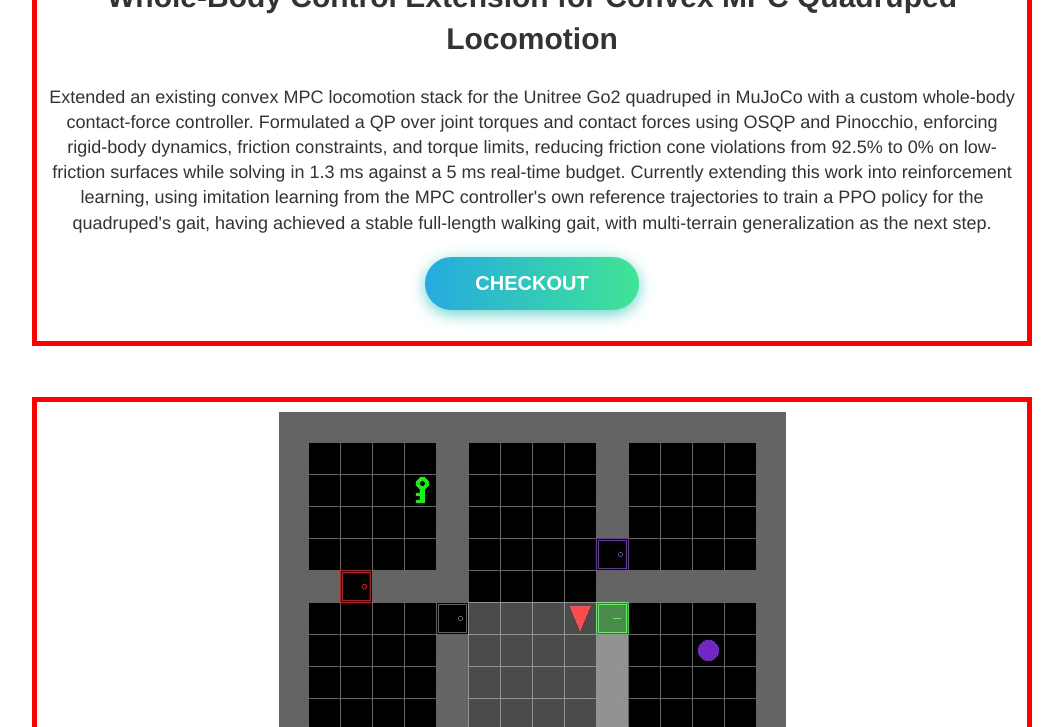
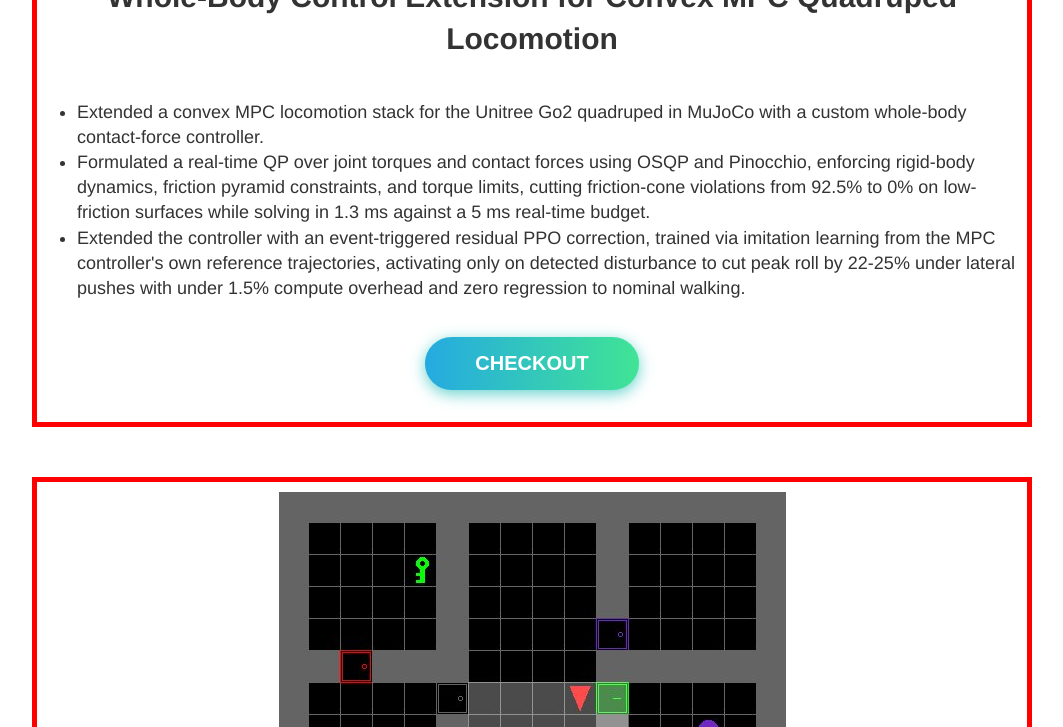
Before and after one commit to Aryaman22102002/Aryaman22102002.github.io, a Jekyll site: the page built from projects.md, in a window 1280 px wide and 900 px high, scrolled down 484 px, cut to the strip 173-900 px from the top of the window. Shown: the whole strip, without its empty margins (108-1171 px from the left). Built offline with Jekyll 4.4.1, drawn with Linux system fonts in a browser that asks for light colours; some of the changed text lies outside the part shown.

Commit message:
Projects updated

```diff
--- a/projects.md
+++ b/projects.md
@@ -84,8 +84,11 @@ button:before{
 <b style="font-size:30px"> Whole-Body Control Extension for Convex MPC Quadruped Locomotion</b>
 </center>
 <br>
-Extended an existing convex MPC locomotion stack for the Unitree Go2 quadruped in MuJoCo with a custom whole-body contact-force controller. Formulated a QP over joint torques and contact forces using OSQP and Pinocchio, enforcing rigid-body dynamics, friction constraints, and torque limits, reducing friction cone violations from 92.5% to 0% on low-friction surfaces while solving in 1.3 ms against a 5 ms real-time budget. Currently extending this work into reinforcement learning, using imitation learning from the MPC controller's own reference trajectories to train a PPO policy for the quadruped's gait, having achieved a stable full-length walking gait, with multi-terrain generalization as the next step.
-<br>
+<ul id="left">
+    <li> Extended a convex MPC locomotion stack for the Unitree Go2 quadruped in MuJoCo with a custom whole-body contact-force controller. </li>
+    <li> Formulated a real-time QP over joint torques and contact forces using OSQP and Pinocchio, enforcing rigid-body dynamics, friction pyramid constraints, and torque limits, cutting friction-cone violations from 92.5% to 0% on low-friction surfaces while solving in 1.3 ms against a 5 ms real-time budget. </li>
+    <li> Extended the controller with an event-triggered residual PPO correction, trained via imitation learning from the MPC controller's own reference trajectories, activating only on detected disturbance to cut peak roll by 22-25% under lateral pushes with under 1.5% compute overhead and zero regression to nominal walking. </li>
+</ul>
 <br>
 <div id="frozen-btn">
 <center>
@@ -111,8 +114,11 @@ Extended an existing convex MPC locomotion stack for the Unitree Go2 quadruped i
 <b style="font-size:30px"> POMDP Navigation in MiniGrid</b>
 </center>
 <br>
-Compared online POMDP planning (POMCP) against recurrent deep RL methods (PPO and A2C with LSTM) for partially observable navigation across 5 MiniGrid environments of increasing complexity. Recurrent PPO solved all environments including a 6-room layout while POMCP degraded on larger tasks due to exponential belief space growth. Identified LSTM memory, exploration bonuses, and correct action space design as jointly necessary for success in multi-room POMDPs.
-<br>
+<ul id="left">
+    <li> Compared POMCP (online POMDP planning) against recurrent PPO and A2C with LSTM across 5 MiniGrid environments of increasing complexity. </li>
+    <li> Recurrent PPO solved all 5 environments including a 6-room layout while POMCP degraded on larger tasks due to exponential belief space growth. </li>
+    <li> Identified LSTM memory, exploration bonuses, and correct action-space design as jointly necessary for success in multi-room POMDPs. </li>
+</ul>
 <br>
 <div id="frozen-btn">
 <center>
@@ -139,8 +145,11 @@ Compared online POMDP planning (POMCP) against recurrent deep RL methods (PPO an
 <b style="font-size:30px"> Camera Lidar Temporal Calibration</b>
 </center>
 <br>
-As part of my EECE7150 Autonomous Field Robotics course's project at Northeastern University, I developed a camera–LiDAR temporal calibration method based on geometric and visual edge alignment across sensors. Additionaly, I estimated sub-frame time offsets via robust optimization and validated alignment using LiDAR-to-image projection overlays.
-<br>
+<ul id="left">
+    <li> Built an offline temporal calibration pipeline for camera-LiDAR time synchronization on the Hunter robot, as part of my EECE7150 Autonomous Field Robotics course project at Northeastern University. </li>
+    <li> Constructed a cross-modal alignment metric using projected LiDAR points scored against Canny edge distance transforms, then estimated the inter-sensor time offset via Powell optimization and dense grid search, recovering a consistent ~73 ms offset. </li>
+    <li> Extended to joint 7-DOF optimization over temporal offset and extrinsic parameters using IMU pre-integration for motion compensation, and validated alignment using LiDAR-to-image projection overlays. </li>
+</ul>
 <br>
 <div id="frozen-btn">
 <center>
@@ -168,8 +177,11 @@ As part of my EECE7150 Autonomous Field Robotics course's project at Northeaster
 <b style="font-size:30px"> 3D Reconstruction Using Structure-from-Motion</b>
 </center>
 <br>
-As part of my EECE7150 Autonomous Field Robotics course's project at Northeastern University, I developed an end-to-end Structure-from-Motion pipeline from scratch to estimate camera poses and reconstruct sparse 3D structure from multi-view images. I aslo applied global bundle adjustment with GTSAM to significantly reduce reprojection error and improve trajectory consistency.
-<br>
+<ul id="left">
+    <li> Built a complete incremental Structure-from-Motion pipeline from scratch to recover sparse 3D structure and camera poses from 24 images of a Buddha statue, as part of my EECE7150 Autonomous Field Robotics course project at Northeastern University. </li>
+    <li> Implemented SIFT feature extraction, RANSAC-based Essential matrix estimation, and cheirality-based pose recovery, then triangulated points and extended the map incrementally via PnP. </li>
+    <li> Applied global bundle adjustment using GTSAM with Huber robust loss, reducing mean reprojection error from 1.28 px to 0.55 px, a 57% improvement. </li>
+</ul>
 <br>
 <div id="frozen-btn">
 <center>
@@ -196,8 +208,11 @@ As part of my EECE7150 Autonomous Field Robotics course's project at Northeaster
 <b style="font-size:30px"> BBS Scan Matching Cpu</b>
 </center>
 <br>
-As part of my EECE5550 Mobile Robotics course's project at Northeastern University, I reproduced a simplified, CPU-only version of the implementation of the 3D-BBS (Branch-and-Bound Scan Matching) algorithm for global localization using LiDAR data. This project aligns 3D LiDAR scans to a voxelized map by exhaustively searching a 4D pose space (x, y, z, yaw) and scoring candidates using voxel occupancy overlap. This algorithm was originally proposed in the 3D-BBS: Global Localization for 3D Point Cloud Scan Matching Using Branch-and-Bound paper.
-<br>
+<ul id="left">
+    <li> Reimplemented a simplified, CPU-only version of 3D-BBS (Branch-and-Bound Scan Matching, ICRA 2024) for training-free global LiDAR localization, as part of my EECE5550 Mobile Robotics course project at Northeastern University. </li>
+    <li> Built a voxel map using a spatial hash table, defined a 4D search space (x, y, z, yaw), and implemented hierarchical Branch-and-Bound search with a max-priority queue for candidate pruning. </li>
+    <li> Evaluated on KITTI Sequence 00, achieving under 5 m ATE and under 1-degree AOE across perturbed and fake initializations. </li>
+</ul>
 <br>
 <div id="frozen-btn">
 <center>
@@ -222,8 +237,11 @@ As part of my EECE5550 Mobile Robotics course's project at Northeastern Universi
 <b style="font-size:30px"> Cruise Control System</b>
 </center>
 <br>
-As part of our ME5659 Control Systems Course course's project at Northeastern University, we focused on designing and comparing three different controllers: PID, Lead-Lag, and LQR, for regulating the velocity of a Toyota Camry XLE under aerodynamic and rolling resistance forces.
-<br>
+<ul id="left">
+    <li> Designed and simulated a longitudinal cruise control system for a Toyota Camry XLE using MATLAB and Simulink, as part of our ME5659 Control Systems course project at Northeastern University. </li>
+    <li> Modeled vehicle dynamics including aerodynamic drag, rolling resistance, and drivetrain forces from real-world specifications. </li>
+    <li> Designed and compared PID, LQR, and lead-lag controllers, achieving 1.59% overshoot with PID while identifying LQR's steady-state error and lead-lag's degraded performance under nonlinear dynamics, motivating optimization-based control (NMPC) as the natural next step for handling plant nonlinearities at higher speeds. </li>
+</ul>
 <br>
 <div id="frozen-btn">
 <center>
@@ -247,8 +265,11 @@ As part of our ME5659 Control Systems Course course's project at Northeastern Un
 <b style="font-size:30px"> Sensor Fusion Of GPS And IMU Data For Automotive Dead Reckoning</b>
 </center>
 <br>
-Created custom ROS 2 messages and drivers for GPS and IMU sensors and collected data using the NUANCE autonomous car provided by Northeastern University. Analyzed the IMU's noise characteristics through Allan Variance and calibrated magnetometer by correcting hard and soft iron distortions and error compensation in IMU and GPS data. Compensated for accelerometer bias to estimate the vehicle’s forward velocity, and fused the yaw angle computed from the gyroscope and magnetometer data using a complementary filter to estimate heading for Dead Reckoning with IMU.
-<br>
+<ul id="left">
+    <li> Collected GPS and IMU data using the NUANCE autonomous car provided by Northeastern University to perform automotive dead reckoning. </li>
+    <li> Developed custom ROS 2 message types and drivers for the VN-100 IMU and GPS, and performed magnetometer hard-iron and soft-iron calibration via SVD-based ellipse fitting. </li>
+    <li> Fused gyroscope-integrated yaw with corrected magnetometer yaw via a Butterworth complementary filter, and estimated forward velocity via zero-velocity-update-corrected accelerometer integration to reconstruct the full vehicle trajectory, validated against GPS UTM ground truth. </li>
+</ul>
 <br>
 <div id="frozen-btn">
 <center>
@@ -272,8 +293,11 @@ Created custom ROS 2 messages and drivers for GPS and IMU sensors and collected
 <b style="font-size:30px"> FAST-LIO Loop Closure Test On NUANCE</b>
 </center>
 <br>
-Collected data in NUANCE autonomous car using the Ouster 3D lidar, VectorNav (VN-100) IMU, and GPS sensors while driving around the streets of Boston. Tested FAST-LIO, FAST-LIO LC, and LIO-SAM on standard datasets as well as on our data, displayed the results for FAST-LIO and FAST-LIO LC, and highlighted challenges faced in LIO-SAM. Compared the results obtained from FAST-LIO and FAST-LIO LC to highlight the advantages of Loop Closure in SLAM algorithms.
-<br>
+<ul id="left">
+    <li> Collected a real-world urban LiDAR-inertial dataset aboard the NUANCE autonomous car, driving a loop through the streets of Boston near Northeastern's EXP Building. </li>
+    <li> Attempted to run LIO-SAM on the collected data; encountered a blocking challenge, as LIO-SAM requires an external 9-DOF IMU with time-synchronized timestamps, which could not be resolved using the LiDAR's internal 6-DOF IMU. </li>
+    <li> Successfully ran FAST-LIO (tightly-coupled iEKF-based LiDAR-inertial odometry) on the custom dataset, then deployed FAST-LIO-LC, an open-source loop-closure extension, which substantially reduced trajectory drift and improved global consistency versus the baseline. </li>
+</ul>
 <br>
 <div id="frozen-btn">
 <center>
@@ -298,8 +322,11 @@ Collected data in NUANCE autonomous car using the Ouster 3D lidar, VectorNav (VN
 <b style="font-size:30px"> Pick and Place Using PincherX100 Robot Manipulator</b>
 </center>
 <br>
-Performed pick-and-place task for a cylindrical payload using the PincherX100 robot manipulator. Employed concepts such as forward kinematics and Inverse Kinematics and designed a Trajectory Planner for the end-effector of the arm. Implemented obstacle avoidance along with the normal pick-and-place function of the arm.
-<br>
+<ul id="left">
+    <li> Programmed a PincherX100 4-DOF robot arm in MATLAB to autonomously pick and place a cylindrical payload using analytical kinematics. </li>
+    <li> Derived forward kinematics analytically using DH parameters, and solved inverse kinematics numerically via iterative Jacobian methods for arbitrary end-effector poses. </li>
+    <li> Designed a joint-space trajectory planner using linear interpolation for smooth, singularity-avoiding motion, with a collision-avoidance constraint routing the arm around a cylindrical obstacle in the workspace. </li>
+</ul>
 <br>
 <div id="frozen-btn">
 <center>
@@ -325,8 +352,11 @@ Performed pick-and-place task for a cylindrical payload using the PincherX100 ro
 <b style="font-size:30px"> Eyantra Robotics Competition, Theme: Dairy Bike</b>
 </center>
 <br>
-Secured 3rd place in the Eyantra Robotics Competition 2021 - 2022. Developed a two wheeled bike which uses Linear Quadratic Regulator (LQR) to balance itself. Used State-Space equations and Euler Lagrange method to mathematically model the bike. Designed a custom 4-DOF arm to pick and place the dairy products. Navigated the bike through the arena overcoming various obstacles placed at different points in the entire arena.
-<br>
+<ul id="left">
+    <li> Designed and simulated a two-wheeled dairy delivery robot in CoppeliaSim (CAD in Fusion 360), equipped with a custom 4-DOF arm, navigating an arena with slopes, speed breakers, sharp turns, and curved paths. </li>
+    <li> Performed complete mathematical modeling in GNU Octave using Euler-Lagrange dynamics, deriving a linearized state-space model and designing an LQR controller to stabilize the two-wheeled platform. </li>
+    <li> Implemented path following via waypoint interpolation and FK/IK for the 4-DOF arm, with custom Lua logic handling dynamic pickup and dropoff commands issued at runtime; placed 3rd out of 242 teams. </li>
+</ul>
 <br>
 
 <center>
@@ -357,8 +387,11 @@ Secured 3rd place in the Eyantra Robotics Competition 2021 - 2022. Developed a t
 <b style="font-size:30px"> Wall-e-simulation-ros2 </b>
 </center>
 <br>
-Designed a two-wheeled robot and wrote self-balancing and line-following algorithms for it using Propotional Integral Derivative (PID) controller. Solidworks was used to design the robot. Used ROS 2 Foxy and Gazebo to simulate it.
-<br>
+<ul id="left">
+    <li> Designed and simulated a two-wheeled self-balancing and line-following robot in Gazebo using ROS 2, modeling the robot CAD in SolidWorks and exporting it as a URDF. </li>
+    <li> Implemented and manually tuned PID controllers for self-balancing (inner loop) and line-following (outer loop) independently, then integrated both into a combined controller. </li>
+    <li> Validated the full combined behavior in Gazebo/RViz simulation. </li>
+</ul>
 <br>
 <div id="frozen-btn">
 <center>
@@ -382,8 +415,11 @@ Designed a two-wheeled robot and wrote self-balancing and line-following algorit
 <b style="font-size:30px"> OptiDepth </b>
 </center>
 <br>
-Performed accelerated depth estimation on reflective and transparent surfaces through quantization optimization.
-<br>
+<ul id="left">
+    <li> Investigated post-training quantization strategies to deploy monocular depth estimation models (MirrorNet, GDNet) on the OAK-D embedded hardware platform. </li>
+    <li> Applied FP32-to-FP16 quantization, achieving a 69% reduction in model memory footprint and a 50% increase in inference throughput, enabling real-time depth estimation on the OAK-D. </li>
+    <li> Extended the quantization pipeline to INT8 precision, systematically analyzing the accuracy-latency trade-off to characterize the limits of aggressive quantization on resource-constrained hardware. </li>
+</ul>
 <br>
 <div id="frozen-btn">
 <center>
```
